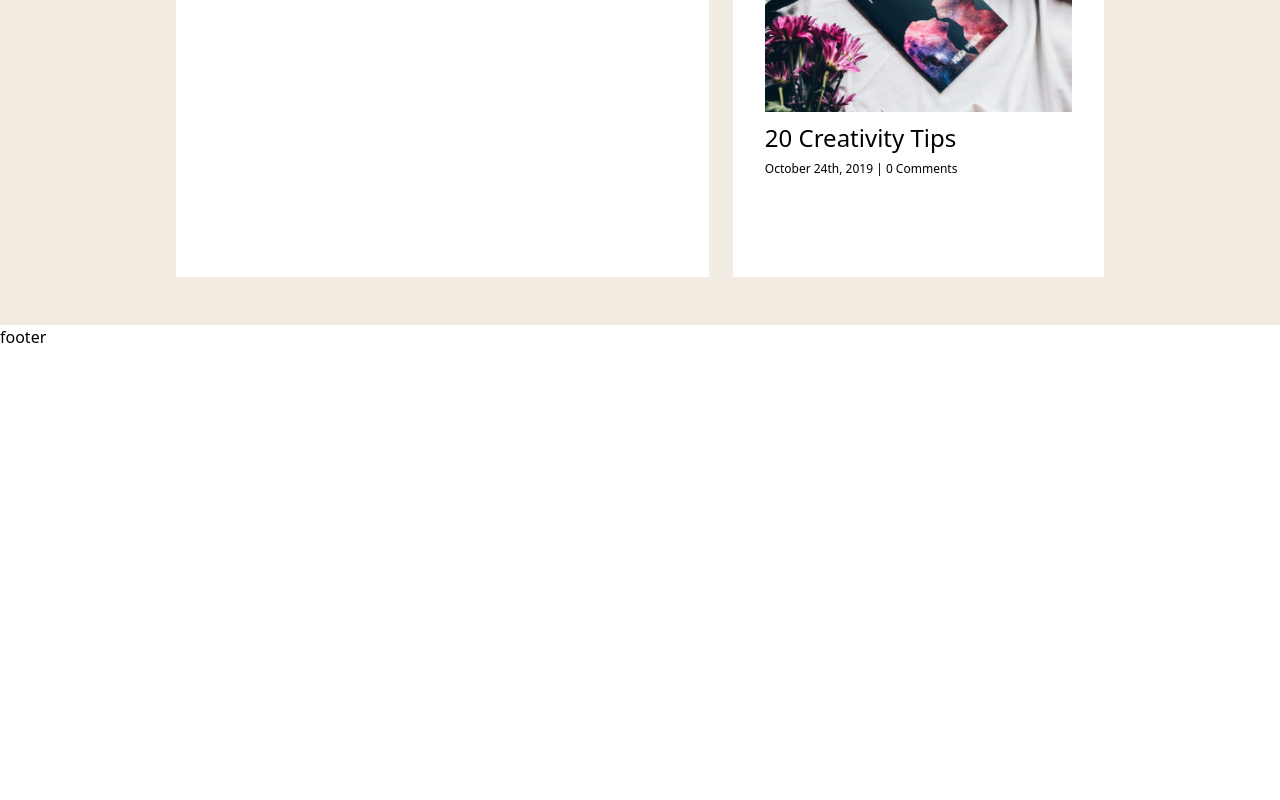
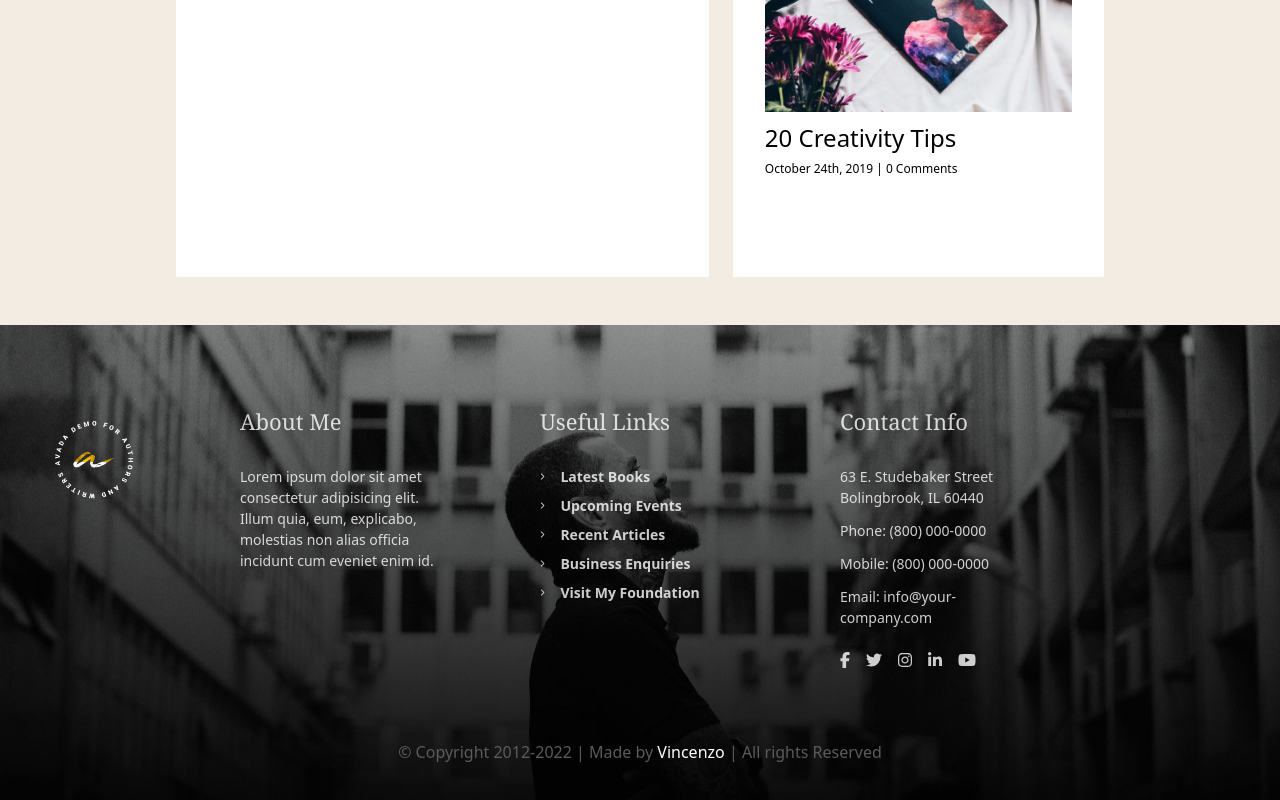
Before and after one commit to Vincenzo117/proj-html-vuejs, a Vue app: page / in a window 1280 px wide. Shown: the part 4406-5206 px from the top of the page. Before the commit the page ends 4755 px from the top, so only its background shows below. Built offline with nearby package versions, Linux system fonts and the light colour scheme.

Commit message:
main footer

```diff
--- a/src/components/MainFooter.vue
+++ b/src/components/MainFooter.vue
@@ -1,12 +1,116 @@
 <template>
-  <footer>footer</footer>
+  <footer id="main-footer">
+    <figure class="logo">
+      <img :src="logoSrc" alt="" />
+    </figure>
+
+    <div class="footer-wrapper">
+      <div class="about-me-widget">
+        <h3 class="widget__title">{{ aboutMe.title }}</h3>
+        <p class="widget__content">{{ aboutMe.content }}</p>
+      </div>
+
+      <ul class="useful-links-widget">
+        <h3 class="widget__title">{{ usefulLinksList.title }}</h3>
+        <li
+          class="widget__list-item"
+          v-for="item in usefulLinksList.items"
+          :key="item.id"
+        >
+          <font-awesome-icon icon="fa-solid fa-chevron-right" />
+          <a :href="item.href">{{ item.name }}</a>
+        </li>
+      </ul>
+
+      <div class="contact-info-widget">
+        <h3 class="widget__title">{{ contactInfo.title }}</h3>
+        <div class="widget__item">{{ contactInfo.address }}</div>
+        <div class="widget__item">Phone: {{ contactInfo.phone.landline }}</div>
+        <div class="widget__item">Mobile: {{ contactInfo.phone.mobile }}</div>
+        <div class="widget__item">Email: {{ contactInfo.email }}</div>
+        <ul class="widget__social-list">
+          <li
+            class="widget__social-list-item"
+            v-for="item in contactInfo.social"
+            :key="item.id"
+          >
+            <a :href="item.href"><font-awesome-icon :icon="item.icon" /></a>
+          </li>
+        </ul>
+      </div>
+      <div class="copyright-text">
+        © Copyright 2012-2022 | Made by
+        <a href="https://github.com/Vincenzo117">Vincenzo</a> | All rights
+        Reserved
+      </div>
+    </div>
+  </footer>
 </template>
 
 <script>
+import { mapGetters } from "vuex";
+
 export default {
   name: "MainFooter",
+  computed: {
+    ...mapGetters(["logoSrc", "aboutMe", "usefulLinksList", "contactInfo"]),
+  },
 };
 </script>
 
 <style lang='scss' scoped>
+#main-footer {
+  background-image: url("../assets/img/footer-3.jpg");
+  @apply bg-cover bg-top relative text-white/80;
+
+  .logo {
+    @apply hidden md:block absolute w-28 top-20 left-10;
+  }
+
+  .footer-wrapper {
+    @apply flex justify-between flex-wrap gap-2 pt-20 pb-9 px-10 md:px-60 2xl:container 2xl:px-60;
+
+    .widget__title {
+      @apply text-[22px] font-serif mb-7;
+    }
+
+    .about-me-widget {
+      @apply w-[200px] mb-6;
+      .widget__content {
+        @apply text-[14px];
+      }
+    }
+
+    .useful-links-widget {
+      @apply w-[200px] mb-6;
+      .widget__list-item {
+        @apply text-[7px] flex items-center font-semibold gap-4 mb-2;
+        a {
+          @apply text-[14px] hover:text-saffron transition-all;
+        }
+      }
+    }
+
+    .contact-info-widget {
+      @apply w-[200px] mb-6;
+      .widget__item {
+        @apply text-[14px] mb-3;
+      }
+      .widget__social-list {
+        @apply flex items-center gap-4 pt-2;
+        a {
+          @apply hover:text-saffron transition-all;
+        }
+      }
+    }
+
+    .copyright-text {
+      @apply text-scorpion mt-9 text-center self-center w-full;
+
+      a {
+        @apply text-white hover:text-saffron transition-all;
+      }
+    }
+  }
+}
 </style>
--- a/src/main.js
+++ b/src/main.js
@@ -11,14 +11,14 @@ import store from './store';
 import { library } from '@fortawesome/fontawesome-svg-core'
 
 /* import specific icons */
-import { faAmazon, faApple  } from '@fortawesome/free-brands-svg-icons'
-import { faCartShopping, faArrowRight, faArrowLeft, faBars, faFile} from '@fortawesome/free-solid-svg-icons'
+import { faAmazon, faApple, faFacebookF, faTwitter, faInstagram, faLinkedinIn, faYoutube } from '@fortawesome/free-brands-svg-icons'
+import { faCartShopping, faArrowRight, faArrowLeft, faBars, faFile, faChevronRight } from '@fortawesome/free-solid-svg-icons'
 
 /* import font awesome icon component */
 import { FontAwesomeIcon } from '@fortawesome/vue-fontawesome'
 
 /* add icons to the library */
-library.add(faCartShopping, faArrowRight, faArrowLeft, faBars, faAmazon, faApple, faFile)
+library.add(faCartShopping, faArrowRight, faArrowLeft, faBars, faAmazon, faApple, faFile, faFacebookF, faTwitter, faInstagram, faLinkedinIn, faYoutube, faChevronRight)
 
 /* add font awesome icon component */
 Vue.component('font-awesome-icon', FontAwesomeIcon)
--- a/src/store/index.js
+++ b/src/store/index.js
@@ -10,6 +10,7 @@ import criticTestimonials from './modules/criticTestimonials.js';
 import recentArticles from './modules/recentArticles.js';
 import upcomingEvents from './modules/upcomingEvents.js';
 import findOutMore from './modules/findOutMore.js';
+import footerLists from './modules/footerLists.js';
 
 Vue.use(Vuex);
 
@@ -23,6 +24,7 @@ export default new Vuex.Store({
         criticTestimonials,
         recentArticles,
         upcomingEvents,
-        findOutMore
+        findOutMore,
+        footerLists
     }
 })
--- /dev/null
+++ b/src/store/modules/footerLists.js
@@ -0,0 +1,96 @@
+const state = {
+    logoSrc: require('../../assets/img/author-logo-round.png'),
+    aboutMe: {
+        title: 'About Me',
+        content: 'Lorem ipsum dolor sit amet consectetur adipisicing elit. Illum quia, eum, explicabo, molestias non alias officia incidunt cum eveniet enim id.'
+    },
+    usefulLinksList: {
+        title: 'Useful Links',
+        items: [
+            {
+                id: 1,
+                name: 'Latest Books',
+                href: '#'
+            },
+            {
+                id: 2,
+                name: 'Upcoming Events',
+                href: '#'
+            },
+            {
+                id: 3,
+                name: 'Recent Articles',
+                href: '#'
+            },
+            {
+                id: 4,
+                name: 'Business Enquiries',
+                href: '#'
+            },
+            {
+                id: 5,
+                name: 'Visit My Foundation',
+                href: '#'
+            },
+        ]
+    },
+    contactInfo: {
+        title: 'Contact Info',
+        address: '63 E. Studebaker Street Bolingbrook, IL 60440',
+        phone: {
+            landline:'(800) 000-0000',
+            mobile:'(800) 000-0000'
+        },
+        email: 'info@your-company.com',
+        social: [
+            {
+                id:1,
+                name: 'facebook',
+                icon: 'fa-brands fa-facebook-f',
+                href: '#'
+            },
+            {
+                id:2,
+                name: 'twitter',
+                icon: 'fa-brands fa-twitter',
+                href: '#'
+            },
+            {
+                id:3,
+                name: 'instagram',
+                icon: 'fa-brands fa-instagram',
+                href: '#'
+            },
+            {
+                id:4,
+                name: 'linkedin',
+                icon: 'fa-brands fa-linkedin-in',
+                href: '#'
+            },
+            {
+                id:5,
+                name: 'youtube',
+                icon: 'fa-brands fa-youtube',
+                href: '#'
+            },
+        ]
+    }
+}
+
+const getters = {
+    logoSrc: (state) => (state.logoSrc),
+    aboutMe: (state) => (state.aboutMe),
+    usefulLinksList: (state) => (state.usefulLinksList),
+    contactInfo: (state) => (state.contactInfo)
+}
+
+const actions = {}
+
+const mutations = {}
+
+export default {
+    state,
+    getters,
+    actions,
+    mutations
+}
```
Also changed, not shown: src/assets/img/footer-3.jpg (added).
